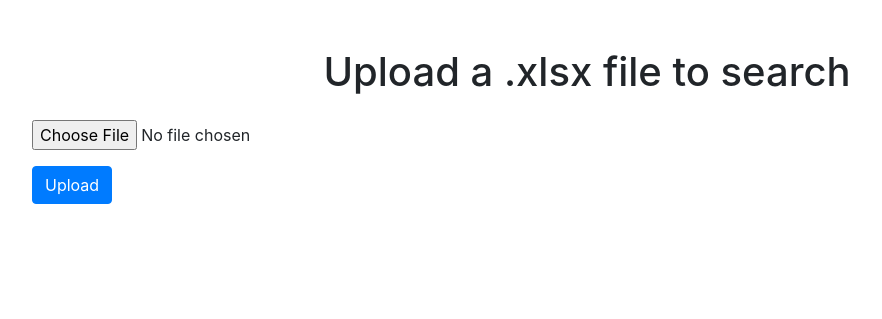
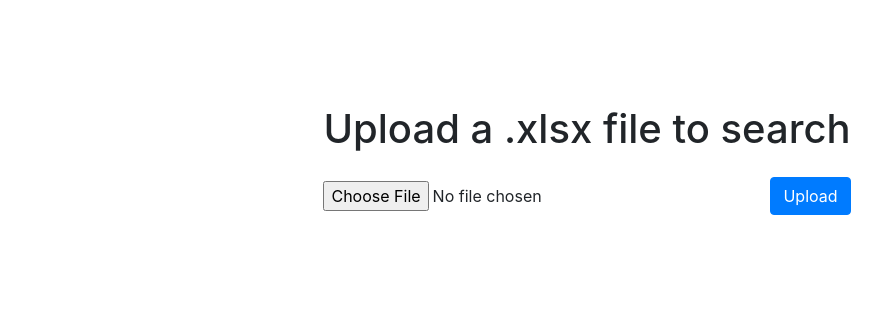
Before and after one commit to hfxalbees/DSA_CVE, a Flask app: page / in a window 1280 px wide. Shown: the top 319 px of the page, without its empty margins (53-935 px from the left). Run offline with Flask 3, Linux system fonts and the light colour scheme; some libraries are stand-ins or nearby versions.

Commit message:
Updates to UI

```diff
--- a/templates/index.html
+++ b/templates/index.html
@@ -3,16 +3,28 @@
   <head>
     <title>Upload File</title>
     <link href="https://maxcdn.bootstrapcdn.com/bootstrap/4.5.2/css/bootstrap.min.css" rel="stylesheet">
+    <style>
+      .upload-container {
+        display: flex;
+        justify-content: center;
+        align-items: center;
+        height: 40vh;
+      }
+      .upload-form {
+        display: flex;
+        align-items: center;
+      }
+    </style>
   </head>
   <body>
-    <div class="container mt-5">
-      <h1 class="text-center">Upload a .xlsx file to search</h1>
-      <form method="POST" action="/upload" enctype="multipart/form-data" class="mt-4">
-        <div class="form-group">
-          <input type="file" name="file" class="form-control-file">
-        </div>
-        <button type="submit" class="btn btn-primary">Upload</button>
-      </form>
+    <div class="container upload-container">
+      <div>
+        <h1 class="text-center mb-4">Upload a .xlsx file to search</h1>
+        <form method="POST" action="/upload" enctype="multipart/form-data" class="upload-form">
+          <input type="file" name="file" class="form-control-file mr-2">
+          <button type="submit" class="btn btn-primary">Upload</button>
+        </form>
+      </div>
     </div>
   </body>
 </html>
--- a/templates/search.html
+++ b/templates/search.html
@@ -7,7 +7,7 @@
   <body>
     <div class="container mt-5">
       <h1 class="text-center">Enter a term to search</h1>
-      <p class="text-center">Sorting completed in {{ elapsed_time }} seconds.</p>
+      <!-- <p class="text-center">Sorting completed in {{ elapsed_time }} seconds.</p> -->
       <form method="POST" class="form-inline justify-content-center mb-4">
         <input type="text" name="search_term" class="form-control mr-2" placeholder="Search term">
         <button type="submit" class="btn btn-primary">Search</button>
```
